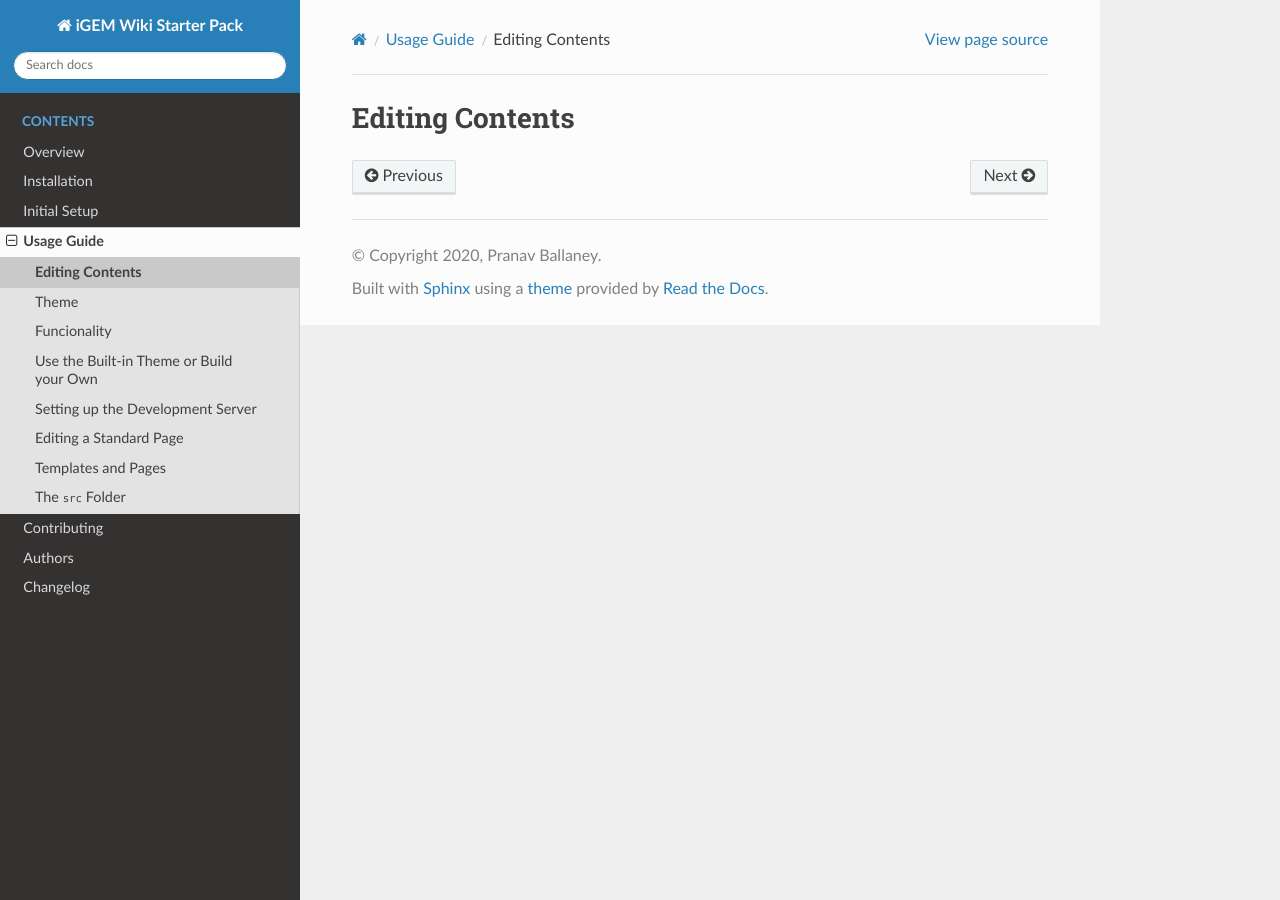
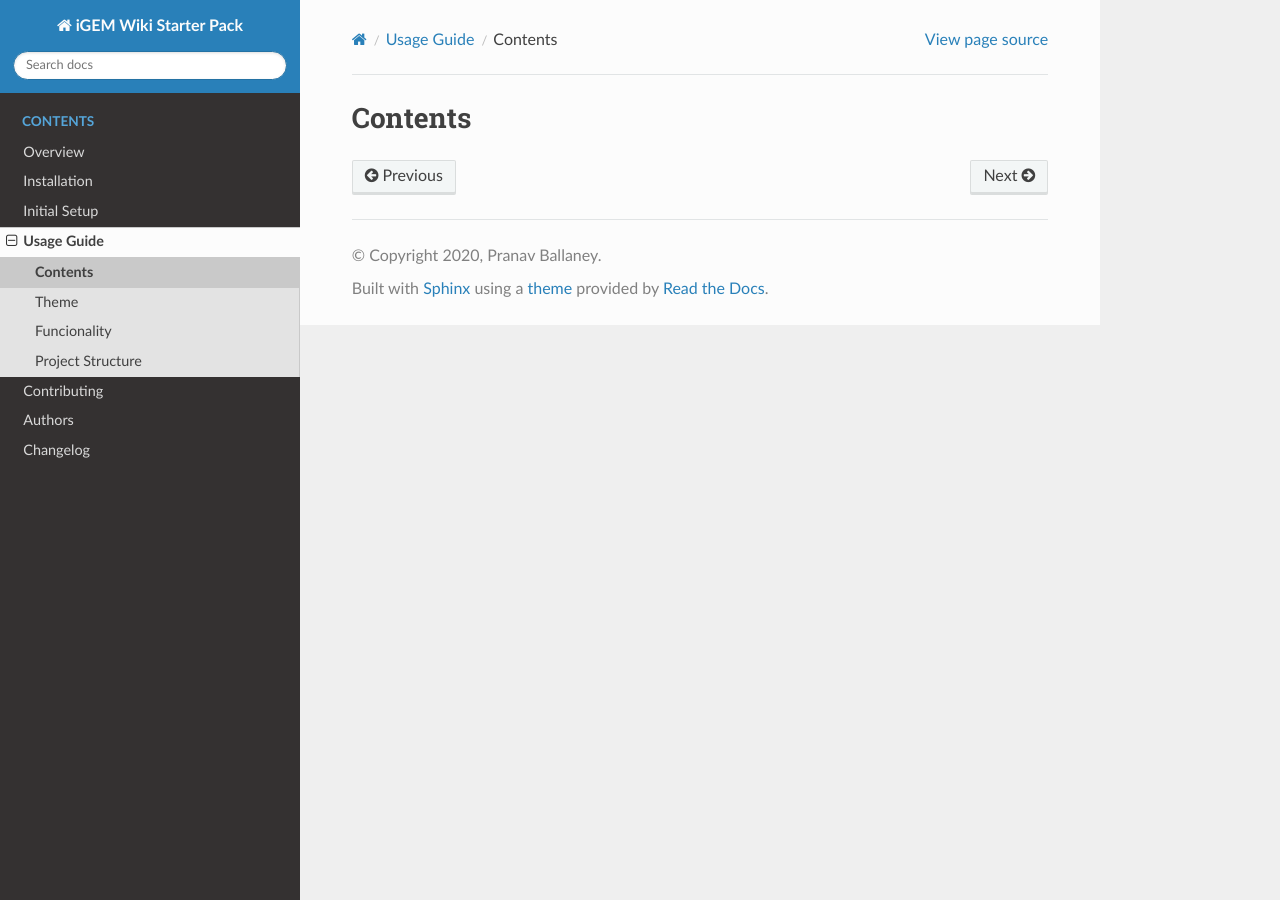
Before and after one commit to igembitsgoa/igem-wiki-starter, a Sphinx documentation site: the page built from docs/contents.rst, in a window 1280 px wide. Built offline with Sphinx 7.4.7 and the Read the Docs theme 2.0.0, drawn with Linux system fonts in a browser that asks for light colours; some of the changed lines change nothing that is shown.

Commit message:
Split usage guide contents

```diff
--- a/docs/contents.rst
+++ b/docs/contents.rst
@@ -1,5 +1,5 @@
 .. _contents:
 
-================
-Editing Contents
-================
+========
+Contents
+========
--- a/docs/theme.rst
+++ b/docs/theme.rst
@@ -3,3 +3,12 @@
 =====
 Theme
 =====
+
+Use the Built-in Theme or Build your Own
+----------------------------------------
+
+The starter pack comes with a `design template <https://igembitsgoa.github.io/wiki-starter-demo/>`_ that you can directly use. By editing just the text on each page, you fulfill all the requirements of an iGEM wiki.
+
+The starter pack also makes it really easy to develop your own theme. It completely separates the content of your wiki from its design, so a part of your team can work on the design, while everyone else can just write plain text files with the actual content.
+
+We'll talk about building your own theme, but first let's see how you can start with the one that comes built-in.
--- a/docs/usage.rst
+++ b/docs/usage.rst
@@ -13,73 +13,6 @@
    contents
    theme
    functionality
-
-Use the Built-in Theme or Build your Own
-----------------------------------------
-
-The starter pack comes with a `design template <https://igembitsgoa.github.io/wiki-starter-demo/>`_ that you can directly use. By editing just the text on each page, you fulfill all the requirements of an iGEM wiki.
-
-The starter pack also makes it really easy to develop your own theme. It completely separates the content of your wiki from its design, so a part of your team can work on the design, while everyone else can just write plain text files with the actual content.
-
-We'll talk about building your own theme, but first let's see how you can start with the one that comes built-in.
-
-Setting up the Development Server
----------------------------------
-
-Run the following to start the Webpack server::
-
-    npm start
-
-This will soon open a browser window where you'll see the homepage of your wiki.
-
-This is built out of ``src/index.pug`` so you can go and start playing around with that file. As soon as you make a change and save the file, the page in your browser will automatically refresh and you can see your change there.
-
-``src/index.pug`` will be described in more detail in a later section.
-
-Editing a Standard Page
------------------------
-
-Since an iGEM wiki is mostly for documenting a research project, almost all the pages of your wiki will have the same general theme. The homepage and a few others might be different, but we'll come to those later.
-
-Go to the Description page at ``src/pages/Description.pug`` and also open this page in the browser from the navigation menu at the top to see your changes as you edit.
-
-.. code-block:: pug
-
-    extends ../templates/contents.pug
-
-    block headVars
-        - var title = "Project Description"
-        - var tagline = "Describe how and why you chose your iGEM project."
-        - var requireMathJax = false
-
-    block article
-        :markdown-it(html)
-
-            # What should this page contain?
-
-            * A clear and concise description ...
-
-        +image(1, "Description--josh-withers.jpg", "Picture by Josh Withers on Unsplash")
-
-        ...
-
-``Description.pug`` contains code as shown above. If you look at the code and the rendered version in your browser, you'll notice that the ``.pug`` file contains very little code. Most of it is plain English, yet, the website is rendered eventually as HTML and CSS that your browser can display.
-
-This is because our setup uses filters and loaders to convert Markdown to Pug, which is finally converted to HTML and saved as a file. So let's see how all of this works.
-
-
-Templates and Pages
--------------------
-
-The first line of ``src/pages/Sample.pug`` is::
-
-    extends ../templates/contents.pug
-
-This means that ``Sample.pug`` "extends" ``contents.pug``. In this way, all files in ``pages/`` are based on the ``contents.pug`` template.
-
-``templates/contents.pug`` and ``pages/Sample.pug`` are described with comments `here <https://gist.github.com/ballaneypranav/3c5594cd6b025af060e9c85f77958ec8>`_. Please leave a comment there in case any clarification is required.
-
-More information about Pug templates is available `here <https://pugjs.org/language/inheritance.html>`_.
 
 -----------------
 Project Structure
@@ -140,6 +73,50 @@
 9. ``nav.yml``: Navigation menu contents. ``utils/nav.py`` generates a dictionary that is used to create the navigation on each page.
 
 
+Editing a Standard Page
+-----------------------
+
+Since an iGEM wiki is mostly for documenting a research project, almost all the pages of your wiki will have the same general theme. The homepage and a few others might be different, but we'll come to those later.
+
+Go to the Description page at ``src/pages/Description.pug`` and also open this page in the browser from the navigation menu at the top to see your changes as you edit.
+
+.. code-block:: pug
+
+    extends ../templates/contents.pug
+
+    block headVars
+        - var title = "Project Description"
+        - var tagline = "Describe how and why you chose your iGEM project."
+        - var requireMathJax = false
+
+    block article
+        :markdown-it(html)
+
+            # What should this page contain?
+
+            * A clear and concise description ...
+
+        +image(1, "Description--josh-withers.jpg", "Picture by Josh Withers on Unsplash")
+
+        ...
+
+``Description.pug`` contains code as shown above. If you look at the code and the rendered version in your browser, you'll notice that the ``.pug`` file contains very little code. Most of it is plain English, yet, the website is rendered eventually as HTML and CSS that your browser can display.
+
+This is because our setup uses filters and loaders to convert Markdown to Pug, which is finally converted to HTML and saved as a file. So let's see how all of this works.
+
+
+Templates and Pages
+-------------------
+
+The first line of ``src/pages/Sample.pug`` is::
+
+    extends ../templates/contents.pug
+
+This means that ``Sample.pug`` "extends" ``contents.pug``. In this way, all files in ``pages/`` are based on the ``contents.pug`` template.
+
+``templates/contents.pug`` and ``pages/Sample.pug`` are described with comments `here <https://gist.github.com/ballaneypranav/3c5594cd6b025af060e9c85f77958ec8>`_. Please leave a comment there in case any clarification is required.
+
+More information about Pug templates is available `here <https://pugjs.org/language/inheritance.html>`_.
 
 
 ..
```
